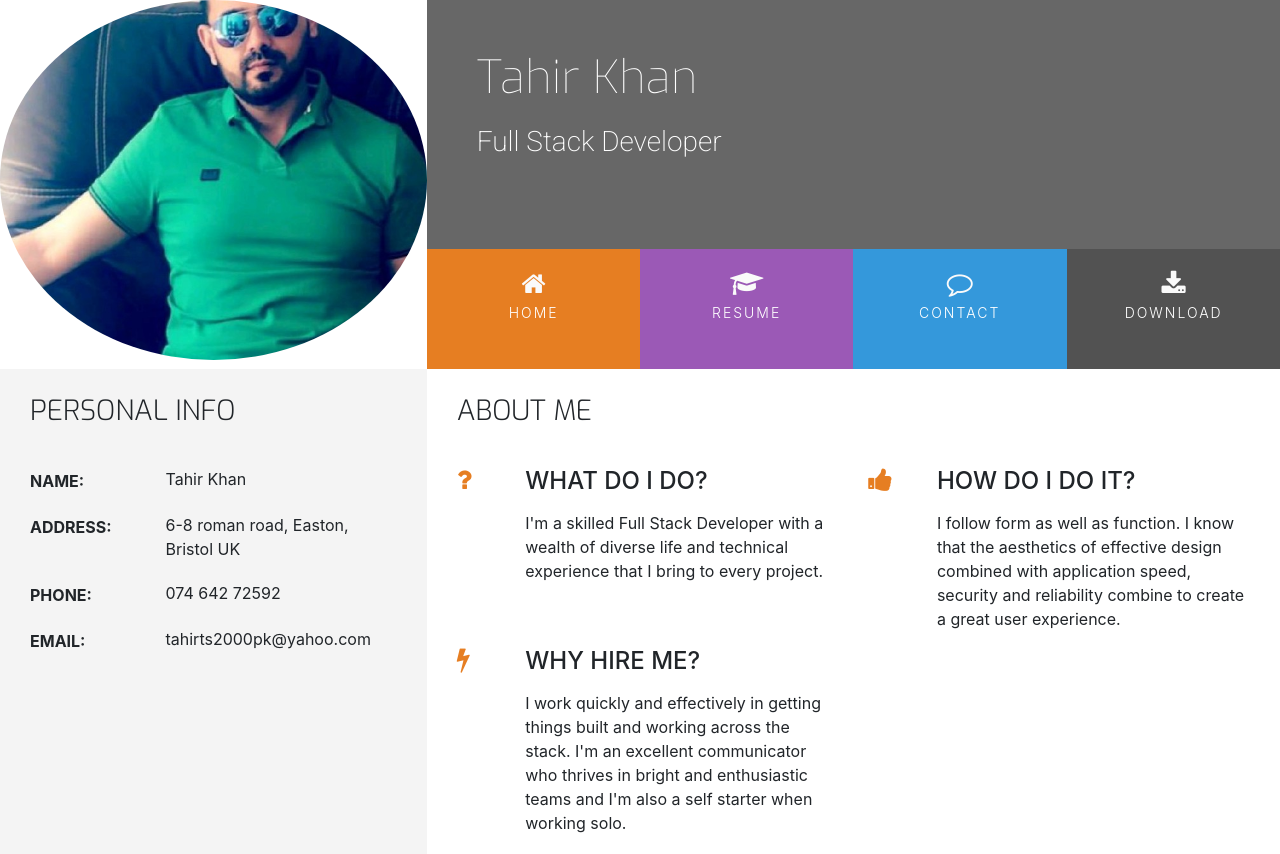
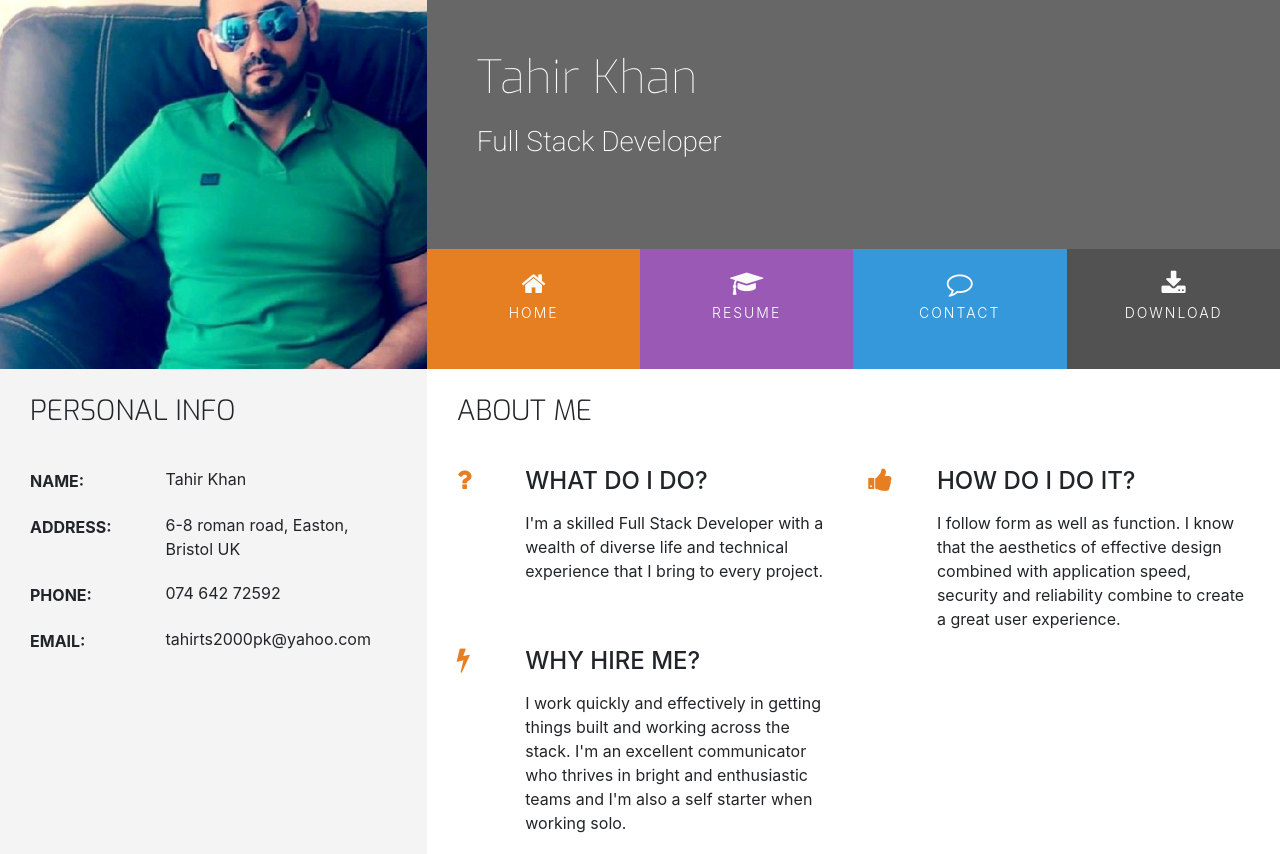
Before and after one commit to Tahir-khan007/Resume, a plain HTML site: page index.html in a window 1280 px wide. Shown: the top 854 px of the page. Drawn offline with nearby package versions, Linux system fonts and the light colour scheme.

Commit message:
changed css for .logo to removed circle from img

```diff
--- a/assets/CSS/style.css
+++ b/assets/CSS/style.css
@@ -95,9 +95,6 @@ header {
     background-repeat: no-repeat;
     background-size: cover;
     min-height: 360px;
-    width: 200px;
-    height: 200px;
-    border-radius: 50%;
     transition: all .5s ease-in-out;
     -moz-transition: all .5s ease-in-out;
     -webkit-transition: all .5s ease-in-out;
```
